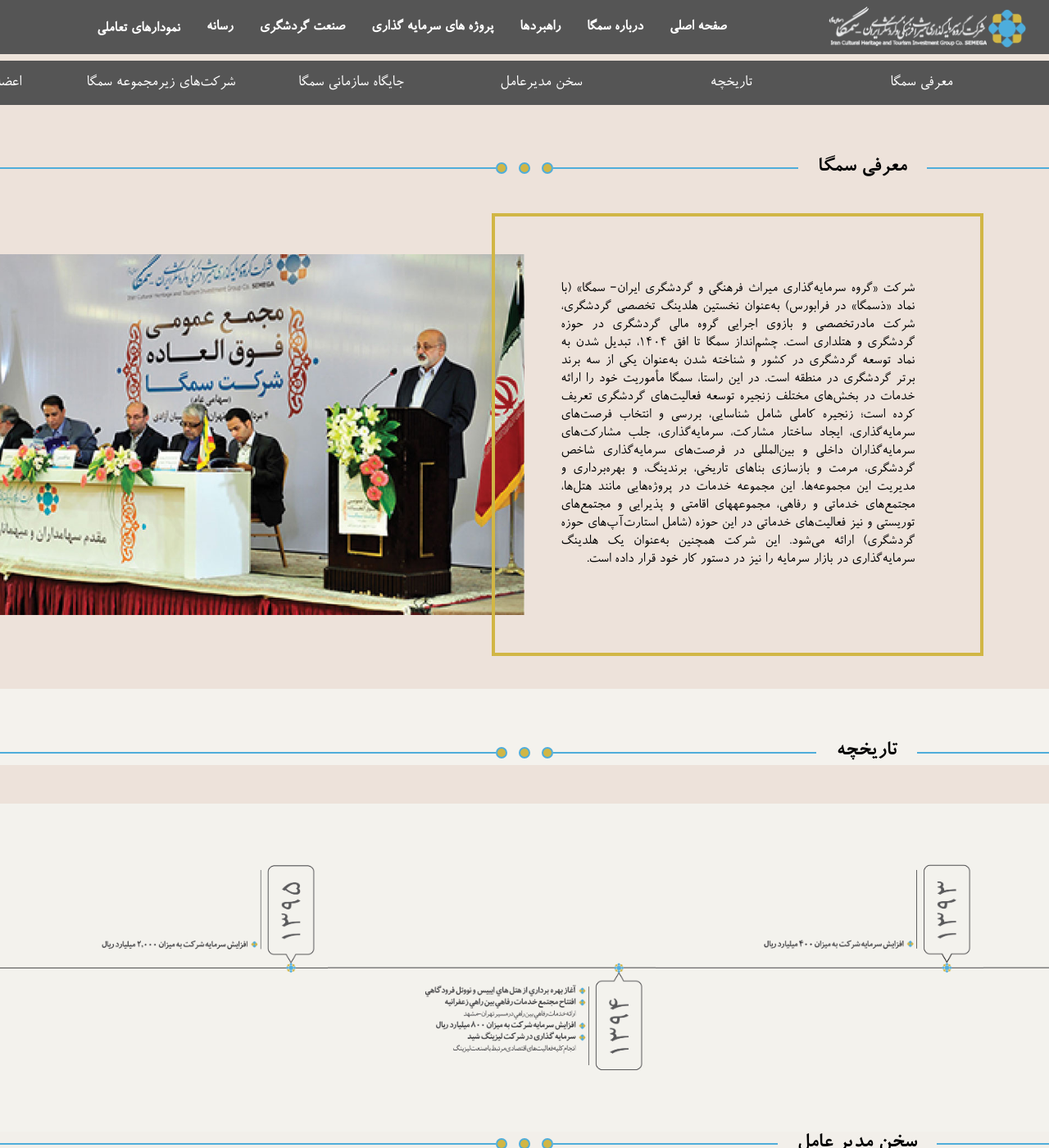
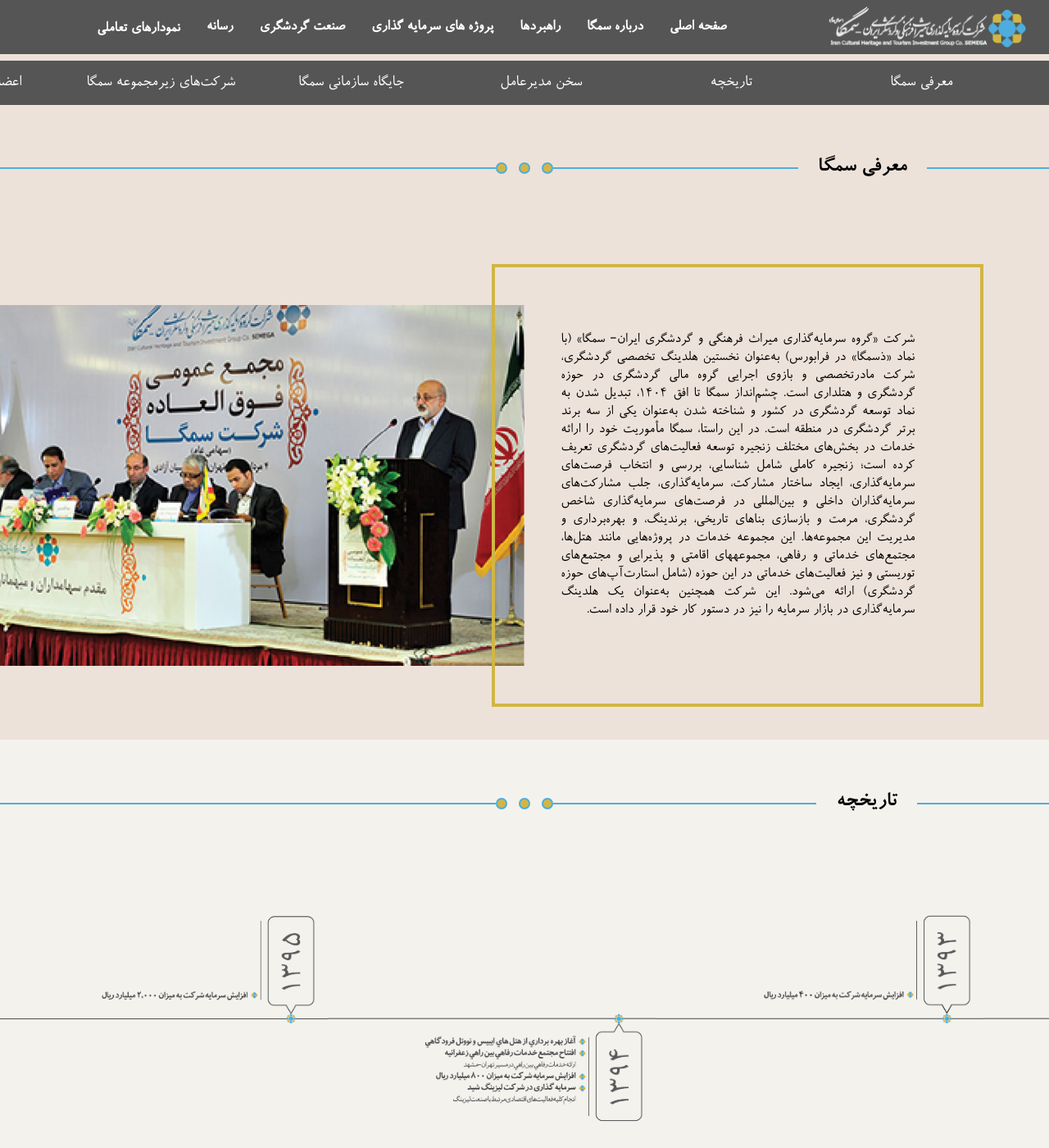
Before and after one commit to s1z3n/Shirzad-project-1, a Jekyll site: the page built from about-semega.html, in a window 1280 px wide and 1400 px high, scrolled down 426 px. Shown: the whole window at 82% size. Built offline with Jekyll 4.4.1, drawn with Linux system fonts in a browser that asks for light colours.

Commit message:
alishirzad friday 18azar commit

```diff
--- a/assets/css/4-modules/_pages.sass
+++ b/assets/css/4-modules/_pages.sass
@@ -195,7 +195,7 @@
   width: 100%
 
 .org-chart
-  background: url(../images/org-chart.jpg) top right
+  background: url(../images/org-chart.png) top right
   background-size: contain
   background-repeat: no-repeat
   max-width: 1200px
--- a/assets/css/4-modules/_separator.sass
+++ b/assets/css/4-modules/_separator.sass
@@ -5,7 +5,7 @@
   display: grid
   grid-template-columns: 1fr 70px 1fr
   align-items: center
-  padding: 62px 0px 0px
+  padding: 62px 0px
   .right-line
     display: grid
     grid-template-columns: 1fr auto 2fr
```
Also changed, not shown: assets/images/org-chart.jpg (deleted), assets/images/org-chart.png (added), 3 other files.
